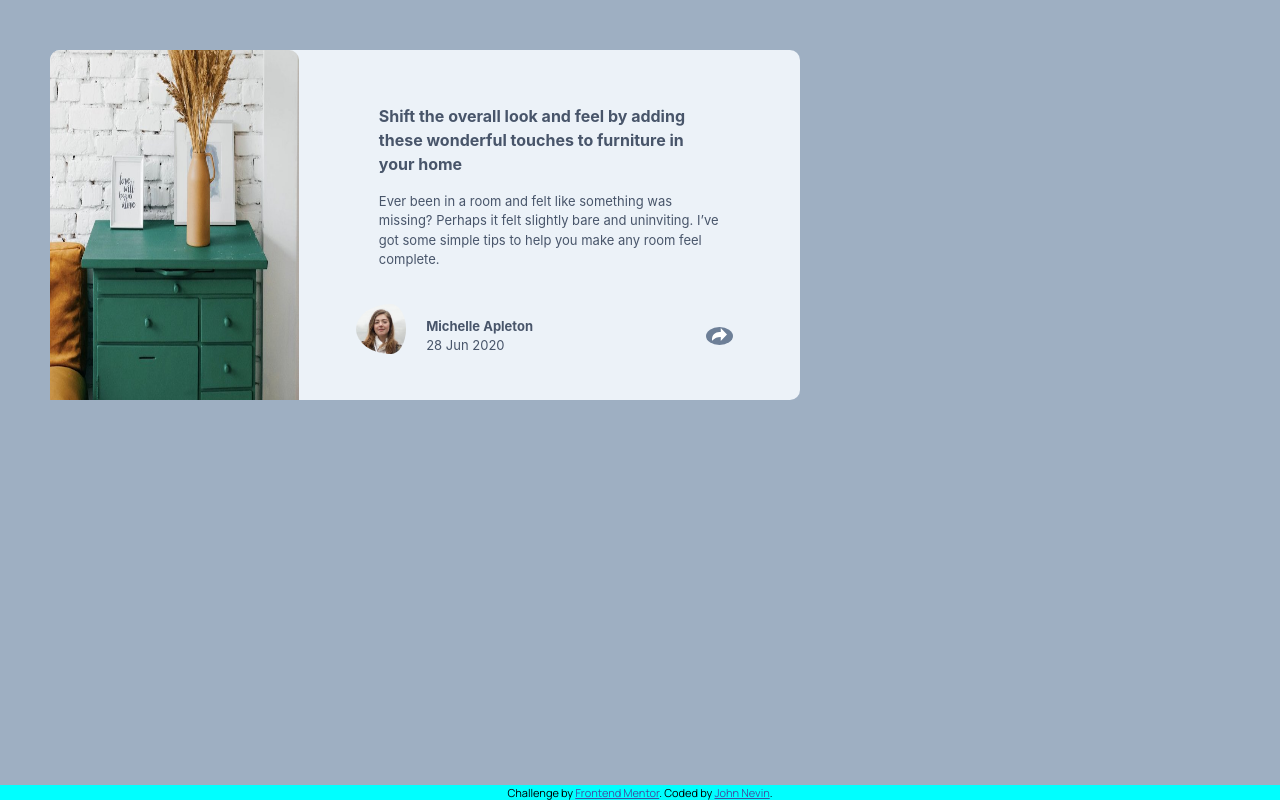
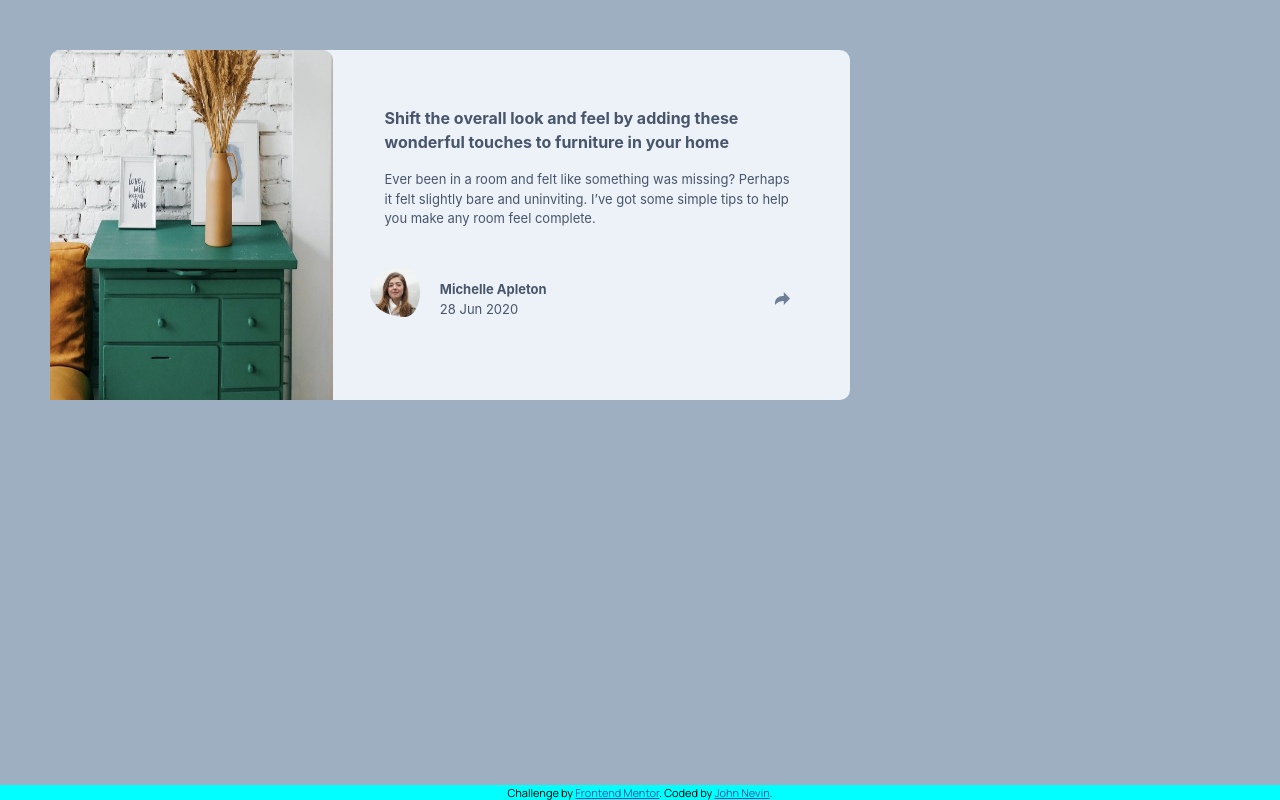
Before and after one commit to neville-bot/article_preview, a website: page index.html in a window 1280 px wide. Drawn offline with Linux system fonts and the light colour scheme.

Commit message:
fixed sizing issues, made button bigger, fixed fonts

```diff
--- a/index.html
+++ b/index.html
@@ -44,13 +44,10 @@
               <strong>Michelle Apleton</strong> <br />28 Jun 2020
             </p>
           </div>
-          <button
-            onclick="reverseState()"
-            style="border: none;background:hsl(214, 17%, 51%)"
-          >
+          <button onclick="reverseState()" class="share-button">
             <svg xmlns="http://www.w3.org/2000/svg" width="15" height="13">
               <path
-                fill="white"
+                fill="hsl(214, 17%, 51%)"
                 d="M15 6.495L8.766.014V3.88H7.441C3.33 3.88 0 7.039 0 10.936v2.049l.589-.612C2.59 10.294 5.422 9.11 8.39 9.11h.375v3.867L15 6.495z"
               />
             </svg>
--- a/styles.css
+++ b/styles.css
@@ -17,7 +17,7 @@ body {
   border: 3px;
   border-radius: 10px;
   height: 350px;
-  width: 750px;
+  width: 800px;
   border-color: black;
 }
 /* text color */
@@ -38,8 +38,6 @@ body {
   justify-content: right;
   flex-direction: column;
   width: 100%;
-  padding-left: 5%;
-  padding-right: 5%;
   padding-top: 5%;
 }
 .text-container {
@@ -65,8 +63,8 @@ body {
   justify-content: space-between;
   align-items: center;
   padding-top: 5%;
-  padding-right: 30px;
-  padding-left: 20px;
+  padding-right: 50px;
+  padding-left: 37px;
 }
 
 .author-info {
@@ -101,10 +99,21 @@ social buttons */
 .attribution a {
   color: hsl(228, 45%, 44%);
 }
-.social-container button {
+.share-button {
   z-index: 1;
-  border-radius: 100%;
+  border-radius: 50%;
+  padding: 10px;
+  border: none;
+  background: hsl(210, 46%, 95%);
+  fill: hsl(214, 17%, 51%);
 }
+.share-button:hover {
+  background: hsl(214, 17%, 51%);
+}
+.share-button:hover path {
+  fill: white;
+}
+
 @media only screen and (min-width: 850px) {
   /* desktop view pop-up container */
   .active-social-container {
@@ -126,8 +135,8 @@ social buttons */
     border-radius: 6px;
     position: absolute;
     z-index: 1;
-    bottom: 100px;
-    left: 567px;
+    bottom: 110px;
+    left: 629px;
   }
   /* pop-up arrow */
   .active-social-container .social-info::after {
```
